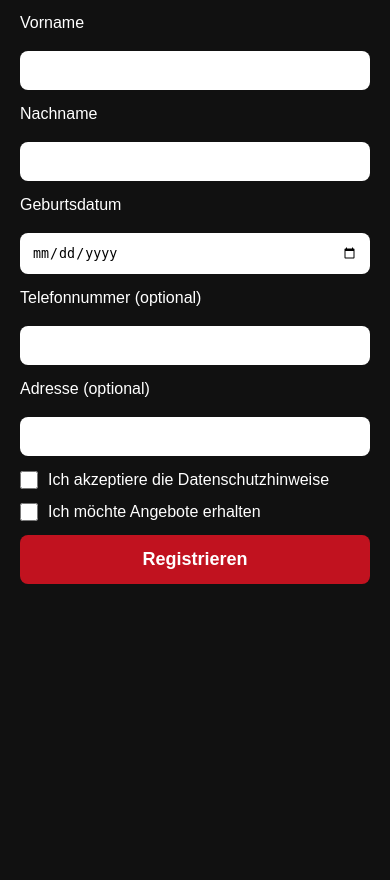
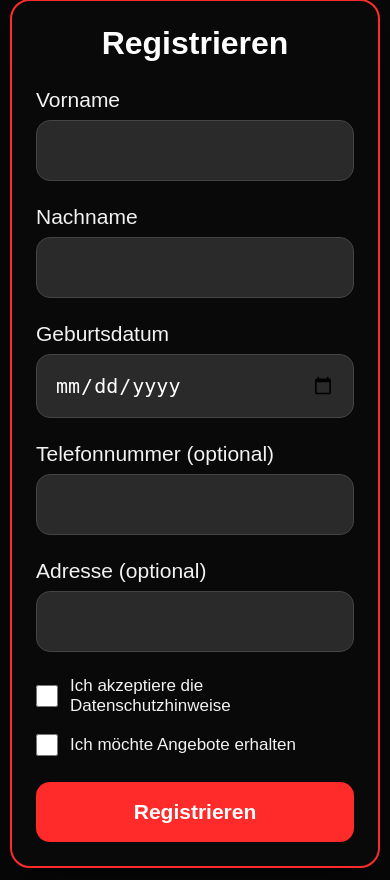
Before and after one commit to mak79-hub/kebab-bonus-app, a Flask app: page / in a window 390 px wide. Shown: the part 122-1002 px from the top of the page. Before the commit the page ends 706 px from the top, so only its background shows below. Run offline with Flask 3, Linux system fonts and the light colour scheme; some libraries are stand-ins or nearby versions.

Commit message:
Update style.css

```diff
--- a/static/style.css
+++ b/static/style.css
@@ -1,115 +1,172 @@
-body {
-    background: #111;
-    color: white;
-    font-family: Arial, sans-serif;
-    margin: 0;
-    padding: 20px;
+* {
+    box-sizing: border-box;
 }
 
-.container {
-    max-width: 500px;
-    margin: auto;
+body {
+    margin: 0;
+    background: #080808;
+    color: white;
+    font-family: Arial, Helvetica, sans-serif;
 }
 
-.card {
-    background: #1b1b1b;
+.register-page {
+    min-height: 100vh;
+    padding: 22px 14px;
+    display: flex;
+    flex-direction: column;
+    align-items: center;
+}
+
+.brand-header {
+    position: relative;
+    width: 100%;
+    max-width: 560px;
+    text-align: center;
+    padding: 26px 10px 18px 10px;
+    overflow: hidden;
+}
+
+.brand-logo-bg {
+    position: absolute;
+    inset: 0;
+    background-image: url("/static/logo.png");
+    background-repeat: no-repeat;
+    background-position: center;
+    background-size: 260px;
+    opacity: 0.13;
+    filter: grayscale(100%);
+    z-index: 0;
+}
+
+.brand-title {
+    position: relative;
+    z-index: 1;
+    font-size: 42px;
+    font-weight: 900;
+    letter-spacing: 1px;
+    color: #ffffff;
+    line-height: 1;
+}
+
+.brand-subtitle {
+    position: relative;
+    z-index: 1;
+    margin-top: 6px;
+    font-size: 20px;
+    color: #ff2b2b;
+    font-weight: 700;
+}
+
+.register-card {
+    width: 100%;
+    max-width: 560px;
+    background: rgba(10, 10, 10, 0.94);
     border: 2px solid #ff2b2b;
-    border-radius: 15px;
-    padding: 20px;
-    margin-bottom: 20px;
+    border-radius: 22px;
+    padding: 28px;
+    box-shadow: 0 22px 55px rgba(0,0,0,0.55);
 }
 
 h1 {
-    color: white;
     text-align: center;
+    font-size: 34px;
+    margin: 0 0 26px 0;
 }
 
-h2 {
-    color: white;
+label {
+    display: block;
+    font-size: 22px;
+    margin-bottom: 8px;
+    color: #f2f2f2;
 }
 
 input {
     width: 100%;
-    padding: 12px;
-    margin-top: 5px;
-    margin-bottom: 15px;
-    box-sizing: border-box;
-    border-radius: 8px;
-    border: none;
+    padding: 17px;
+    margin-bottom: 24px;
+    border-radius: 14px;
+    border: 1px solid #444;
+    background: #2a2a2a;
+    color: white;
+    font-size: 20px;
+    outline: none;
+}
+
+input:focus {
+    border-color: #ff2b2b;
+}
+
+.checkbox-row {
+    display: flex;
+    align-items: center;
+    gap: 12px;
+    font-size: 17px;
+    margin-bottom: 18px;
+}
+
+.checkbox-row input {
+    width: 22px;
+    height: 22px;
+    margin: 0;
+    flex-shrink: 0;
 }
 
 button {
     width: 100%;
-    padding: 14px;
+    padding: 18px;
     background: #ff2b2b;
     color: white;
     border: none;
-    border-radius: 8px;
-    font-size: 18px;
-    font-weight: bold;
+    border-radius: 14px;
+    font-size: 21px;
+    font-weight: 900;
+    cursor: pointer;
+    margin-top: 8px;
 }
 
 button:hover {
     background: #d90000;
 }
 
-.logo {
-    text-align: center;
-    font-size: 32px;
-    font-weight: bold;
-    margin-bottom: 20px;
-}
-
-.points {
-    color: #ffd700;
-    font-size: 36px;
-    font-weight: bold;
-}
-
-.success {
-    background: #1f5f1f;
-    padding: 10px;
-    border-radius: 8px;
-    margin-bottom: 15px;
-}
-
-.error {
-    background: #8b0000;
-    padding: 10px;
-    border-radius: 8px;
-    margin-bottom: 15px;
-}
-
 a {
     color: #ff6b6b;
 }
-label {
-    display: flex;
-    align-items: center;
-    gap: 10px;
-    margin-bottom: 14px;
-    font-size: 16px;
+
+@media (max-width: 600px) {
+    .register-page {
+        padding: 12px 10px;
     }
 
-input[type="checkbox"] {
-    width: 18px;
-    height: 18px;
-    margin: 0;
-    flex-shrink: 0;
+    .brand-title {
+        font-size: 38px;
     }
 
-.logo {
-    text-align: center;
-    font-size: 34px;
-    font-weight: 900;
-    margin-bottom: 24px;
-    letter-spacing: 1px;
+    .brand-subtitle {
+        font-size: 18px;
     }
 
-button {
-    background: #c1121f;
+    .brand-logo-bg {
+        background-size: 230px;
+        opacity: 0.12;
     }
 
-button:hover {
-    background: #9b0d18;
+    .register-card {
+        max-width: none;
+        width: 100%;
+        border-radius: 20px;
+        padding: 24px;
     }
+
+    h1 {
+        font-size: 32px;
+    }
+
+    label {
+        font-size: 21px;
+    }
+
+    input {
+        font-size: 20px;
+        padding: 18px;
+    }
+}
```
Lines whose indentation alone changed are shown as unchanged.
